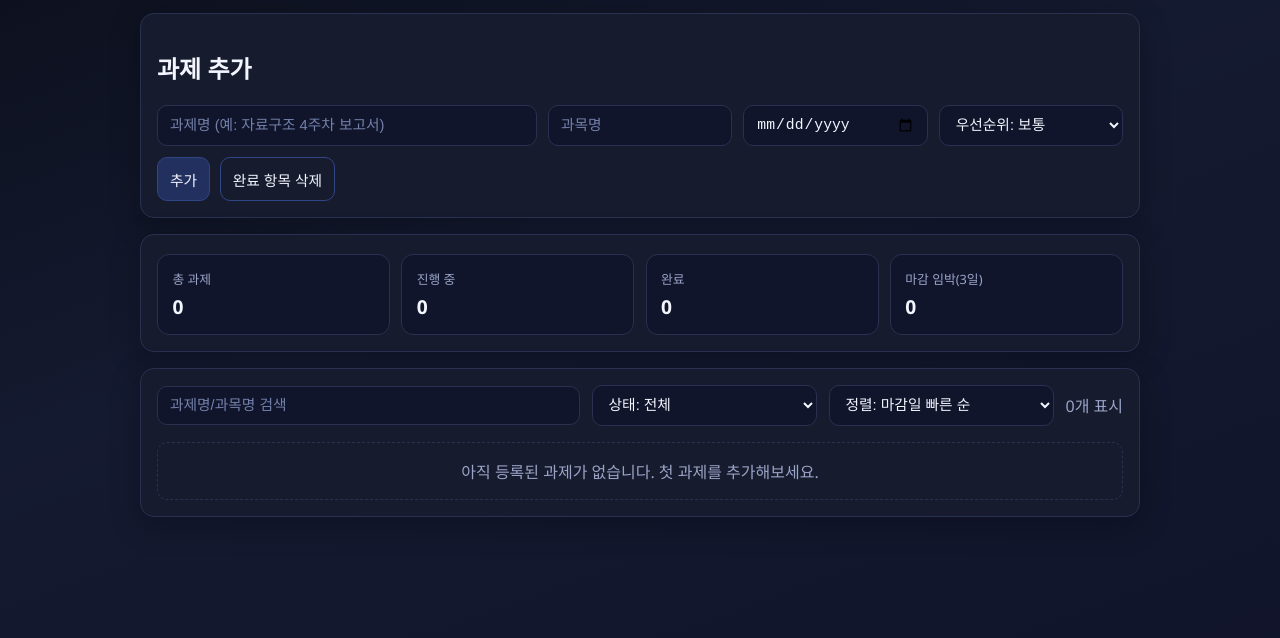
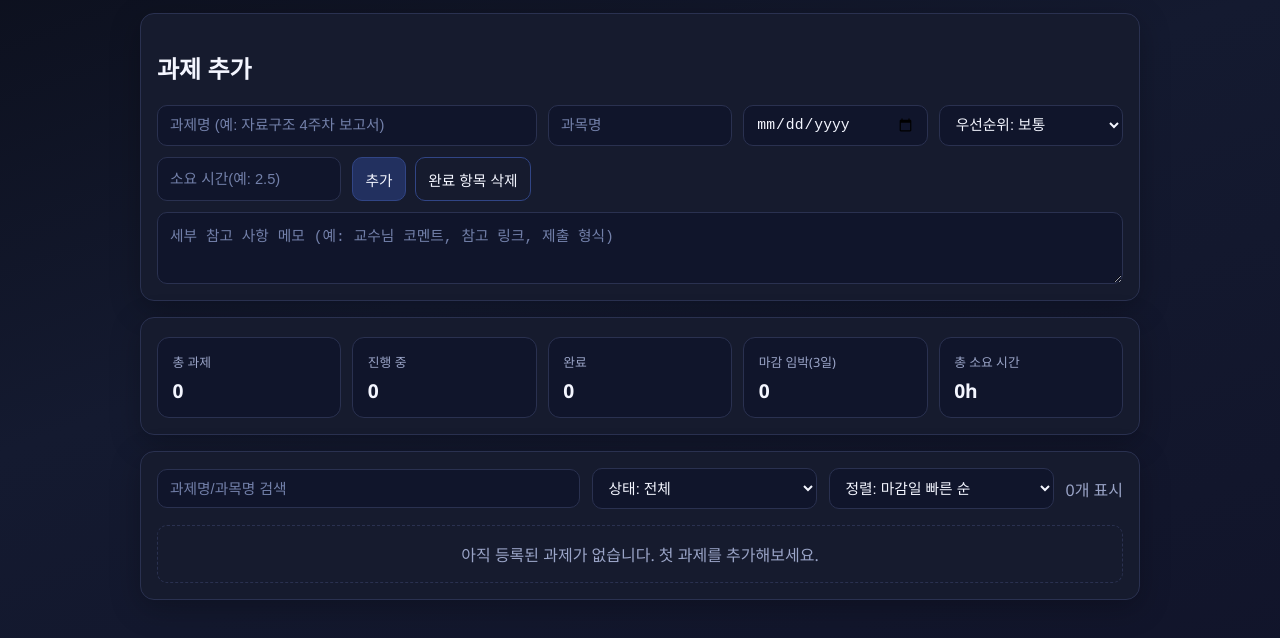
Before and after one commit to qwerfghjzop-cmd/my-app-, a plain HTML site: page index.html in a window 1280 px wide. Shown: the part 130-768 px from the top of the page. Drawn offline with Linux system fonts and the light colour scheme.

Commit message:
update: 어플 디자인 및 기능 보완

```diff
--- a/index.html
+++ b/index.html
@@ -63,7 +63,7 @@
       gap: .7rem;
     }
 
-    input, select, button {
+    input, select, button, textarea {
       border-radius: 10px;
       border: 1px solid var(--line);
       padding: .65rem .75rem;
@@ -72,8 +72,14 @@
       font-size: .92rem;
     }
 
-    input::placeholder { color: #7380aa; }
-    input:focus, select:focus, button:focus {
+    textarea {
+      resize: vertical;
+      min-height: 72px;
+      max-height: 180px;
+    }
+
+    input::placeholder, textarea::placeholder { color: #7380aa; }
+    input:focus, select:focus, button:focus, textarea:focus {
       outline: 2px solid color-mix(in oklab, var(--accent), white 15%);
       outline-offset: 1px;
     }
@@ -88,6 +94,7 @@
     button:hover { filter: brightness(1.1); }
 
     .full { grid-column: span 2; }
+    .full-row { grid-column: 1 / -1; }
     .actions {
       display: flex;
       gap: .6rem;
@@ -96,7 +103,7 @@
 
     .kpis {
       display: grid;
-      grid-template-columns: repeat(4, minmax(0, 1fr));
+      grid-template-columns: repeat(5, minmax(0, 1fr));
       gap: .7rem;
       margin-top: .2rem;
     }
@@ -164,6 +171,15 @@
       font-size: .82rem;
     }
 
+    .task-note {
+      margin: .2rem 0 0;
+      color: #c9d2ef;
+      font-size: .88rem;
+      line-height: 1.45;
+      white-space: pre-wrap;
+      word-break: break-word;
+    }
+
     .tag {
       border: 1px solid var(--line);
       padding: .2rem .45rem;
@@ -224,10 +240,12 @@
           <option value="medium" selected>우선순위: 보통</option>
           <option value="low">우선순위: 낮음</option>
         </select>
+        <input id="hoursInput" type="number" min="0" step="0.5" placeholder="소요 시간(예: 2.5)">
         <div class="actions">
           <button id="addBtn" type="button">추가</button>
           <button id="clearDoneBtn" class="ghost" type="button">완료 항목 삭제</button>
         </div>
+        <textarea id="noteInput" class="full-row" placeholder="세부 참고 사항 메모 (예: 교수님 코멘트, 참고 링크, 제출 형식)"></textarea>
       </div>
     </section>
 
@@ -248,6 +266,10 @@
         <article class="kpi">
           <div class="label">마감 임박(3일)</div>
           <div id="urgentKpi" class="value">0</div>
+        </article>
+        <article class="kpi">
+          <div class="label">총 소요 시간</div>
+          <div id="hoursKpi" class="value">0h</div>
         </article>
       </div>
     </section>
@@ -281,6 +303,8 @@
       courseInput: document.getElementById("courseInput"),
       dueInput: document.getElementById("dueInput"),
       priorityInput: document.getElementById("priorityInput"),
+      hoursInput: document.getElementById("hoursInput"),
+      noteInput: document.getElementById("noteInput"),
       addBtn: document.getElementById("addBtn"),
       clearDoneBtn: document.getElementById("clearDoneBtn"),
       searchInput: document.getElementById("searchInput"),
@@ -291,7 +315,8 @@
       totalKpi: document.getElementById("totalKpi"),
       activeKpi: document.getElementById("activeKpi"),
       doneKpi: document.getElementById("doneKpi"),
-      urgentKpi: document.getElementById("urgentKpi")
+      urgentKpi: document.getElementById("urgentKpi"),
+      hoursKpi: document.getElementById("hoursKpi")
     };
 
     let tasks = loadTasks();
@@ -339,6 +364,8 @@
       const course = els.courseInput.value.trim();
       const dueDate = els.dueInput.value;
       const priority = els.priorityInput.value;
+      const hours = Number(els.hoursInput.value);
+      const note = els.noteInput.value.trim();
 
       if (!title) {
         alert("과제명을 입력해주세요.");
@@ -352,6 +379,8 @@
         course: course || "과목 미지정",
         dueDate,
         priority,
+        hoursSpent: Number.isFinite(hours) && hours >= 0 ? hours : 0,
+        note,
         done: false,
         createdAt: Date.now()
       };
@@ -367,6 +396,8 @@
       els.courseInput.value = "";
       els.dueInput.value = "";
       els.priorityInput.value = "medium";
+      els.hoursInput.value = "";
+      els.noteInput.value = "";
       els.titleInput.focus();
     }
 
@@ -431,11 +462,13 @@
         const left = daysLeft(task.dueDate);
         return left !== null && left <= 3;
       }).length;
+      const totalHours = tasks.reduce((sum, task) => sum + (Number(task.hoursSpent) || 0), 0);
 
       els.totalKpi.textContent = String(total);
       els.activeKpi.textContent = String(active);
       els.doneKpi.textContent = String(done);
       els.urgentKpi.textContent = String(urgent);
+      els.hoursKpi.textContent = `${totalHours}h`;
     }
 
     function render() {
@@ -462,7 +495,9 @@
                 <span class="tag ${task.priority}">우선순위 ${PRIORITY_LABEL[task.priority]}</span>
                 <span class="tag">${formatDue(task.dueDate)}</span>
                 <span class="tag">${dueBadge(task)}</span>
+                <span class="tag">소요 시간 ${Number(task.hoursSpent) || 0}h</span>
               </div>
+              ${task.note ? `<p class="task-note">메모: ${escapeHtml(task.note)}</p>` : ""}
             </div>
             <div class="task-actions">
               <button class="ghost">${task.done ? "되돌리기" : "완료"}</button>
```
